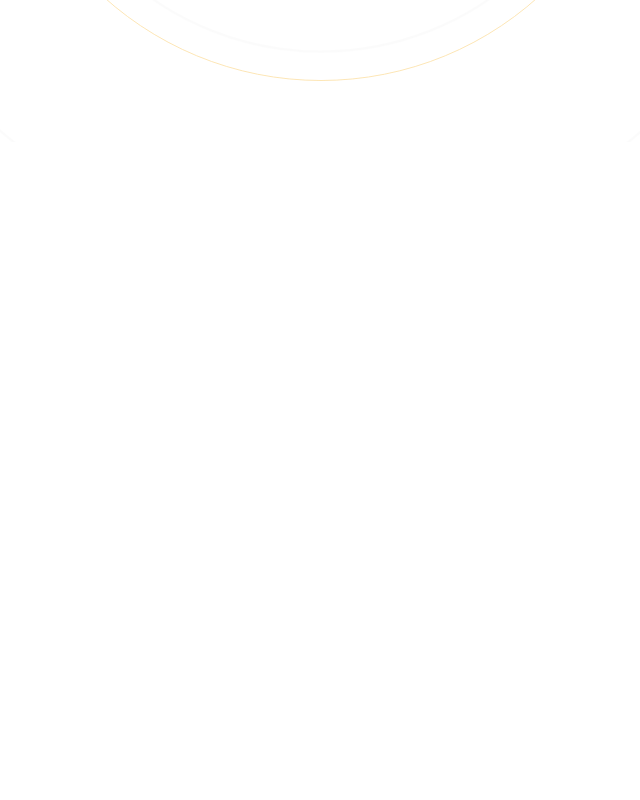
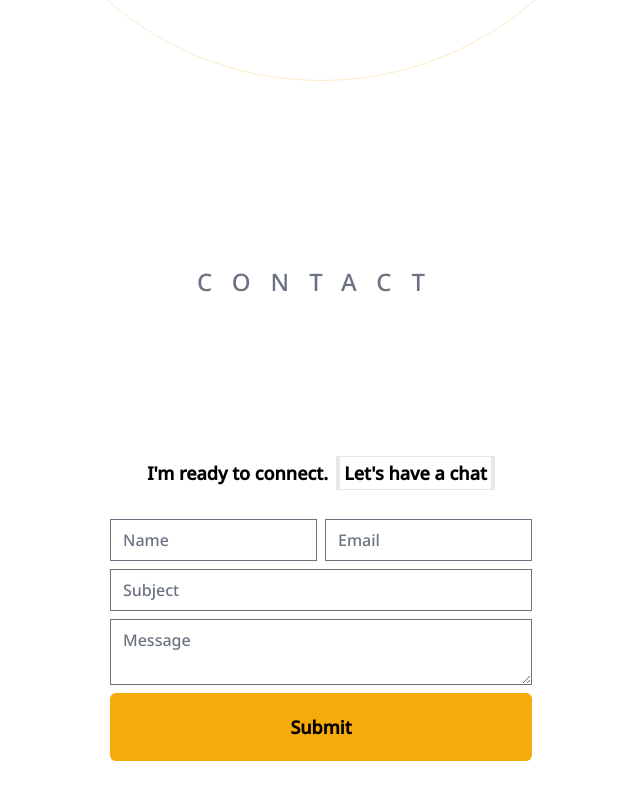
Before and after one commit to KhanAnupamShafi/nextjs-portfolio, a Next.js app: page / in a window 1280 px wide. Shown: the part 810-1610 px from the top of the page, without its empty margins (329-969 px from the left). Before the commit the page ends 984 px from the top, so only its background shows below. Built offline with nearby package versions, Linux system fonts and the light colour scheme.

Commit message:
contact seo

```diff
--- /dev/null
+++ b/src/app/components/Contact.tsx
@@ -0,0 +1,74 @@
+'use client';
+
+type FormData = {
+  name: string;
+  email: string;
+  subject: string;
+  message: string;
+};
+
+const ContactMe = () => {
+  // const onSubmit = handleSubmit((formData) => {
+  //   window.location.href = `mailto:${formData.email}?subject=${formData.subject}&body=Hi, my name is ${formData.name}. ${formData.message}`;
+  // });
+
+  return (
+    <div className="max-w-screen space-y-2 pt-5 pb-8">
+      <div className="h-screen relative flex flex-col text-center md:text-left md:flex-row max-w-7xl px-10 justify-evenly mx-auto items-center">
+        <h3 className="absolute top-24 uppercase tracking-[20px] text-gray-500 text-2xl">
+          Contact
+        </h3>
+
+        <div className="mt-20 flex flex-col md:space-y-8 space-y-2">
+          <h4 className="text-lg font-semibold text-center w-full">
+            I&apos;m ready to connect.
+            <span className="decoration-[#F7AB0A]/50 border border-x-4 p-1 ml-2">
+              Let&apos;s have a chat
+            </span>
+          </h4>
+
+          <div className="md:w-full">
+            <form
+              // onSubmit={onSubmit}
+              className="flex flex-col space-y-2 mx-auto">
+              <div className="md:flex md:space-x-2 ">
+                <input
+                  name="name"
+                  placeholder="Name"
+                  className="contactInput w-full"
+                  type="text"
+                />
+                <input
+                  name="email"
+                  placeholder="Email"
+                  className="contactInput w-full"
+                  type="email"
+                />
+              </div>
+
+              <input
+                name="subject"
+                placeholder="Subject"
+                className="contactInput"
+                type="text"
+              />
+
+              <textarea
+                name="message"
+                placeholder="Message"
+                className="contactInput"
+              />
+              <button
+                type="submit"
+                className="bg-[#F7AB0A] py-5 px-10 rounded-md text-black font-bold text-lg">
+                Submit
+              </button>
+            </form>
+          </div>
+        </div>
+      </div>
+    </div>
+  );
+};
+
+export default ContactMe;
--- a/src/app/layout.tsx
+++ b/src/app/layout.tsx
@@ -17,8 +17,9 @@
 });
 
 export const metadata: Metadata = {
-  title: 'Create Next App',
-  description: 'Generated by create next app',
+  title: "Anupam's Portfolio",
+  description:
+    'Explore Anupams Portfolio, showcasing the work of a talented Front-end Developer. Discover a collection of web development projects and design expertise.',
 };
 
 export default function RootLayout({
--- a/src/app/page.tsx
+++ b/src/app/page.tsx
@@ -1,3 +1,4 @@
+import ContactMe from './components/Contact';
 import Hero from './components/Hero';
 
 export default function Home() {
@@ -7,8 +8,12 @@
         <h1 className="text-3xl font-extrabold leading-9 tracking-tight text-gray-900 dark:text-gray-100 sm:text-4xl sm:leading-10 md:text-6xl md:leading-13">
           Home
         </h1>
-
-        <Hero />
+        <section id="hero" className="snap-start">
+          <Hero />
+        </section>
+        <section id="contact" className="snap-start">
+          <ContactMe />
+        </section>
       </div>
     </main>
   );
```
